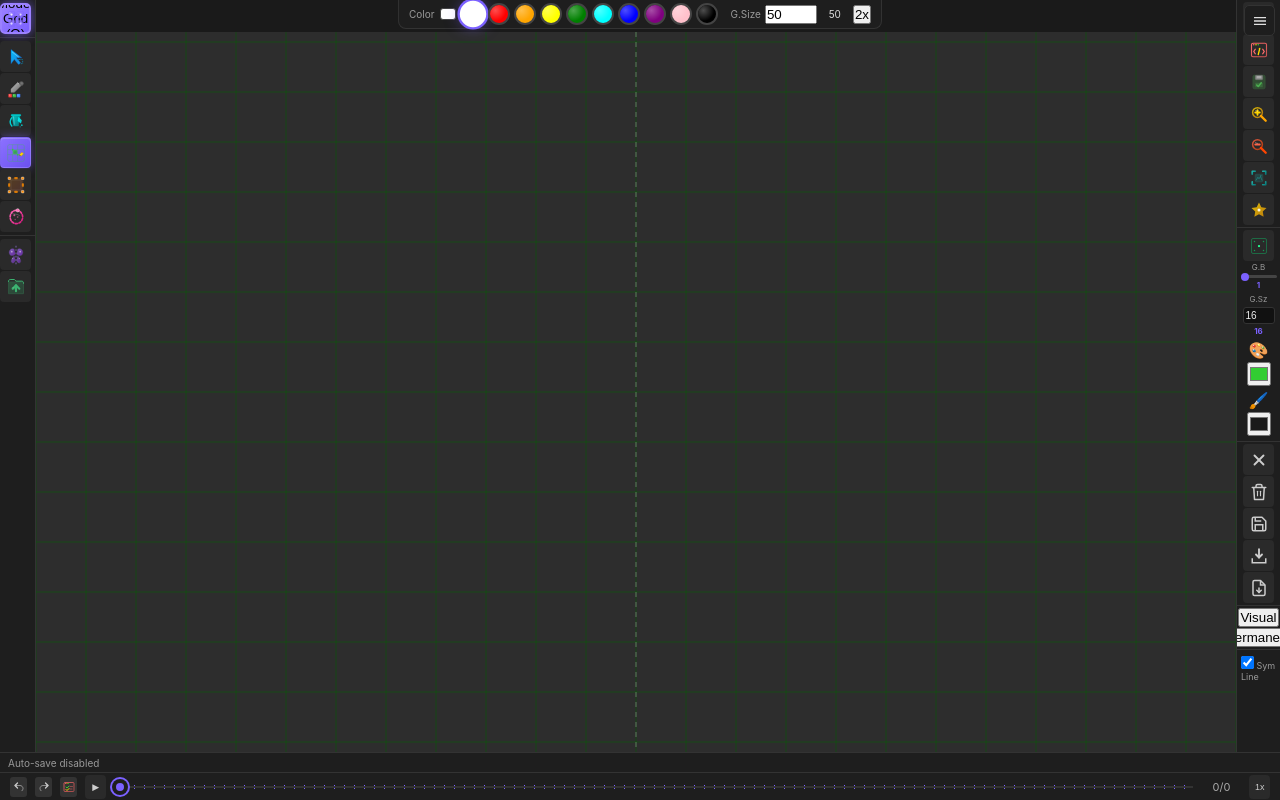
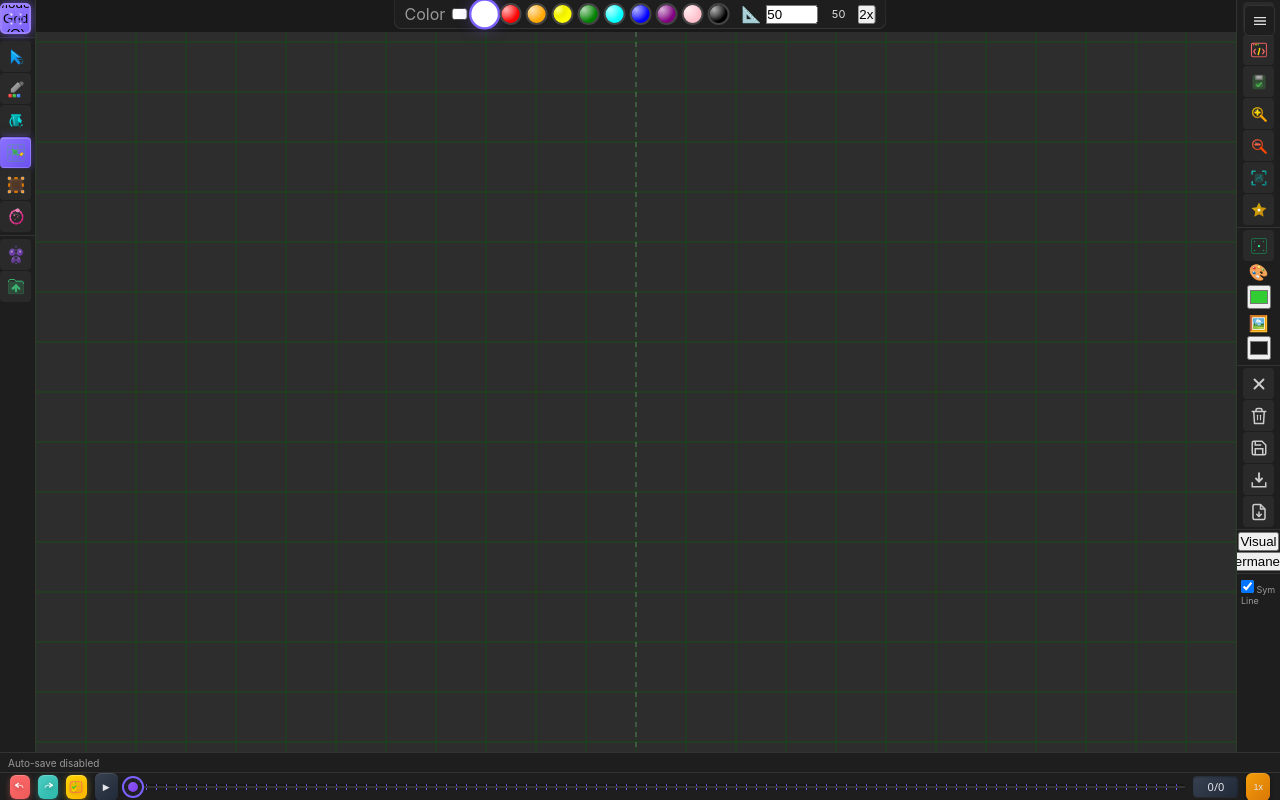
Before and after one commit to Istrimin/Vibe-Drawing, an Electron app: page index.html in a window 1280 px wide. Drawn offline with Linux system fonts and the light colour scheme.

Commit message:
улучшил кнопки, добавил колорпикерам градиент чтобы выглядили как круги

```diff
--- a/js/buttons-right.js
+++ b/js/buttons-right.js
@@ -40,22 +40,12 @@ export function createRightToolbar() {
             ${getGridSVG()}
         </button>
         <div class="tool-setting">
-            <label for="rightGridBrushSlider">G.B</label>
-            <input type="range" id="rightGridBrushSlider" min="1" max="15" step="1" value="1" data-tooltip="Grid Brush Size">
-            <span id="rightGridBrushValue">1</span>
+            <label>🎨</label>
+            <input type="color" id="gridColorPicker" value="#32CD32">
         </div>
         <div class="tool-setting">
-            <label for="gridSizeInputTop">G.Sz</label>
-            <input type="number" id="gridSizeInputRight" min="4" max="64" value="16">
-            <span id="gridSizeValueRight">16</span>
-        </div>
-        <div class="tool-setting">
-            <label title="🎨">🎨</label>
-            <input type="color" id="gridColorPicker" value="#32CD32" data-tooltip="Grid Color">
-        </div>
-        <div class="tool-setting">
-            <label title="🖌️">🖌️</label>
-            <input type="color" id="backgroundColorPicker" value="#1a1a1a" data-tooltip="Background Color">
+            <label>🖼️</label>
+            <input type="color" id="backgroundColorPicker" value="#1a1a1a">
         </div>
     `;
     rightToolbar.appendChild(gridGroup);
@@ -86,7 +76,7 @@ export function createRightToolbar() {
     const transformGroup = document.createElement('div');
     transformGroup.className = 'tool-group mode-switch';
     transformGroup.innerHTML = `
-        <button id="gridTransformBtn" data-mode="visual-only" title="Grid Transformation: Visual Only">Visual</button>
+        <button id="gridTransformBtn" data-mode="visual-only">Visual</button>
         <button id="gridTransformPermBtn" data-mode="permanent">Permanent</button>
     `;
     rightToolbar.appendChild(transformGroup);
--- a/js/buttons-timeline.js
+++ b/js/buttons-timeline.js
@@ -34,18 +34,32 @@ export function createTimelineControls() {
 }
 
 function getUndoSVG() {
-    return `<svg width="12" height="12" viewBox="0 0 24 24">
-        <path d="M9 14L4 9L9 4" fill="none" stroke="currentColor" stroke-width="2.5" stroke-linecap="round" stroke-linejoin="round"/>
-        <path d="M4 9H14C17.31 9 20 11.69 20 15C20 16.5 19.2 18.2 18 19.5" fill="none" stroke="currentColor" stroke-width="2" stroke-linecap="round" opacity="0.6"/>
-        <circle cx="6" cy="9" r="1.5" fill="currentColor" opacity="0.8"/>
+    return `<svg width="14" height="14" viewBox="0 0 24 24">
+        <defs>
+            <linearGradient id="undoGrad" x1="0%" y1="0%" x2="100%" y2="100%">
+                <stop offset="0%" style="stop-color:#ff8585;stop-opacity:1" />
+                <stop offset="100%" style="stop-color:#ff5252;stop-opacity:1" />
+            </linearGradient>
+        </defs>
+        <circle cx="9" cy="9" r="6" fill="url(#undoGrad)" opacity="0.2"/>
+        <path d="M9 6L5 9L9 12" fill="none" stroke="white" stroke-width="2.5" stroke-linecap="round" stroke-linejoin="round"/>
+        <path d="M5 9H12C14.5 9 16.5 10.5 17 12.5" fill="none" stroke="white" stroke-width="2" stroke-linecap="round" opacity="0.7"/>
+        <circle cx="5" cy="9" r="1.5" fill="white"/>
     </svg>`;
 }
 
 function getRedoSVG() {
-    return `<svg width="12" height="12" viewBox="0 0 24 24">
-        <path d="M15 14L20 9L15 4" fill="none" stroke="currentColor" stroke-width="2.5" stroke-linecap="round" stroke-linejoin="round"/>
-        <path d="M20 9H10C6.69 9 4 11.69 4 15C4 16.5 4.8 18.2 6 19.5" fill="none" stroke="currentColor" stroke-width="2" stroke-linecap="round" opacity="0.6"/>
-        <circle cx="18" cy="9" r="1.5" fill="currentColor" opacity="0.8"/>
+    return `<svg width="14" height="14" viewBox="0 0 24 24">
+        <defs>
+            <linearGradient id="redoGrad" x1="0%" y1="0%" x2="100%" y2="100%">
+                <stop offset="0%" style="stop-color:#6ed7cf;stop-opacity:1" />
+                <stop offset="100%" style="stop-color:#2ab7a9;stop-opacity:1" />
+            </linearGradient>
+        </defs>
+        <circle cx="15" cy="9" r="6" fill="url(#redoGrad)" opacity="0.2"/>
+        <path d="M15 6L19 9L15 12" fill="none" stroke="white" stroke-width="2.5" stroke-linecap="round" stroke-linejoin="round"/>
+        <path d="M19 9H12C9.5 9 7.5 10.5 7 12.5" fill="none" stroke="white" stroke-width="2" stroke-linecap="round" opacity="0.7"/>
+        <circle cx="19" cy="9" r="1.5" fill="white"/>
     </svg>`;
 }
 
@@ -65,21 +79,31 @@ function getTasksSVG() {
 }
 
 function getPlaySVG() {
-    return `<svg width="14" height="14" viewBox="0 0 24 24">
-        <defs><linearGradient id="playGrad" x1="0%" y1="0%" x2="100%" y2="100%"><stop offset="0%" style="stop-color:#7b61ff;stop-opacity:1" /><stop offset="100%" style="stop-color:#5b41ef;stop-opacity:0.9" /></linearGradient></defs>
-        <path d="M8 5L19 12L8 19Z" fill="url(#playGrad)" stroke="white" stroke-width="0.8" stroke-linejoin="round" class="play-icon"/>
-        <rect x="7" y="6" width="3.5" height="12" rx="1" fill="url(#playGrad)" stroke="white" stroke-width="0.5" class="pause-icon" style="display:none"/>
-        <rect x="13.5" y="6" width="3.5" height="12" rx="1" fill="url(#playGrad)" stroke="white" stroke-width="0.5" class="pause-icon" style="display:none"/>
+    return `<svg width="16" height="16" viewBox="0 0 24 24">
+        <defs>
+            <linearGradient id="playGrad" x1="0%" y1="0%" x2="100%" y2="100%">
+                <stop offset="0%" style="stop-color:#8b5cf6;stop-opacity:1" />
+                <stop offset="100%" style="stop-color:#7c3aed;stop-opacity:1" />
+            </linearGradient>
+        </defs>
+        <circle cx="12" cy="12" r="10" fill="url(#playGrad)" opacity="0.2"/>
+        <path d="M9 6L18 12L9 18Z" fill="white" stroke="white" stroke-width="1" stroke-linejoin="round" class="play-icon"/>
+        <rect x="8" y="7" width="2.5" height="10" rx="1" fill="white" class="pause-icon" style="display:none"/>
+        <rect x="13.5" y="7" width="2.5" height="10" rx="1" fill="white" class="pause-icon" style="display:none"/>
     </svg>`;
 }
 
 function getSpeedSVG() {
-    return `<svg width="14" height="14" viewBox="0 0 24 24">
-        <defs><linearGradient id="speedGrad" x1="0%" y1="0%" x2="100%" y2="100%"><stop offset="0%" style="stop-color:#FFD700;stop-opacity:1" /><stop offset="100%" style="stop-color:#FFA500;stop-opacity:0.9" /></linearGradient></defs>
-        <path d="M12 4C7 4 3 8 3 13H6C6 9.7 8.7 7 12 7C15.3 7 18 9.7 18 13H21C21 8 17 4 12 4Z" fill="url(#speedGrad)" opacity="0.3" stroke="url(#speedGrad)" stroke-width="1.5"/>
-        <line x1="12" y1="13" x2="16" y2="7" stroke="#FFD700" stroke-width="2" stroke-linecap="round"/>
-        <circle cx="12" cy="13" r="2" fill="#FFD700" stroke="white" stroke-width="0.5"/>
-        <line x1="17" y1="5" x2="19" y2="3" stroke="#FFA500" stroke-width="1.5" stroke-linecap="round" opacity="0.6"/>
-        <line x1="20" y1="8" x2="22" y2="8" stroke="#FFA500" stroke-width="1.5" stroke-linecap="round" opacity="0.6"/>
+    return `<svg width="16" height="16" viewBox="0 0 24 24">
+        <defs>
+            <linearGradient id="speedGrad" x1="0%" y1="0%" x2="100%" y2="100%">
+                <stop offset="0%" style="stop-color:#fbbf24;stop-opacity:1" />
+                <stop offset="100%" style="stop-color:#f59e0b;stop-opacity:1" />
+            </linearGradient>
+        </defs>
+        <circle cx="12" cy="12" r="10" fill="url(#speedGrad)" opacity="0.2"/>
+        <path d="M12 6C8 6 5 9 5 13H8C8 10.5 10 9 12 9C14 9 16 10.5 16 13H19C19 9 16 6 12 6Z" fill="white"/>
+        <path d="M12 13L14 10" stroke="white" stroke-width="2" stroke-linecap="round"/>
+        <circle cx="12" cy="13" r="1.5" fill="white"/>
     </svg>`;
 }
--- a/js/buttons-top.js
+++ b/js/buttons-top.js
@@ -8,7 +8,7 @@ export function createTopToolbar() {
     if (!topToolbar) return;
 
     // Brush size
-    const brushSetting = createSetting('brushSizeSlider', 'Brush', 1, 100, 3);
+    const brushSetting = createSetting('brushSizeSlider', '✏️', 1, 100, 3);
     topToolbar.appendChild(brushSetting);
 
     // Color picker
@@ -46,16 +46,16 @@ export function createTopToolbar() {
     });
 
     // Eraser size
-    const eraserSetting = createSetting('eraserSizeSlider', 'Eraser', 1, 200, 20);
+    const eraserSetting = createSetting('eraserSizeSlider', '🧹', 1, 200, 20);
     topToolbar.appendChild(eraserSetting);
 
     // Grid eraser
-    const gridEraser = createSetting('gridEraserSizeSlider', 'G.Eraser', 1, 32, 1);
+    const gridEraser = createSetting('gridEraserSizeSlider', '🧽', 1, 32, 1);
     gridEraser.classList.add('setting-grid');
     topToolbar.appendChild(gridEraser);
 
     // Grid brush
-    const gridBrush = createSetting('gridBrushSizeSlider', 'G.Brush', 1, 32, 1);
+    const gridBrush = createSetting('gridBrushSizeSlider', '🖌️', 1, 32, 1);
     gridBrush.classList.add('setting-grid');
     topToolbar.appendChild(gridBrush);
 
@@ -63,7 +63,7 @@ export function createTopToolbar() {
     const gridSizeSetting = document.createElement('div');
     gridSizeSetting.className = 'tool-setting-horizontal setting-grid';
     gridSizeSetting.innerHTML = `
-        <label for="gridSizeInputTop">G.Size</label>
+        <label for="gridSizeInputTop">📐</label>
         <input type="number" id="gridSizeInputTop" min="4" max="64" value="16">
         <span id="gridSizeValueTop">16</span>
     `;
--- a/js/history.js
+++ b/js/history.js
@@ -38,6 +38,12 @@ export function saveState() {
     if (state.undoStack.length > 50) {
         state.undoStack.shift();
         state.currentHistoryIndex = state.undoStack.length - 1;
+    }
+
+    // Update timeline frame counter immediately
+    const timelineFrame = document.getElementById('timelineFrame');
+    if (timelineFrame) {
+        timelineFrame.textContent = `${state.currentHistoryIndex + 1}/${state.undoStack.length}`;
     }
 }
 
--- a/style.css
+++ b/style.css
@@ -69,7 +69,7 @@ html, body {
 
 
 .tool-setting-horizontal { display: flex; align-items: center; gap: 4px; }
-.tool-setting-horizontal label { font-size: 10px; color: #999; }
+.tool-setting-horizontal label { font-size: 16px; color: #999; cursor: default; }
 .tool-setting-horizontal.setting-grid { display: none; }
 .tool-setting-horizontal.setting-normal { display: flex; }
 /* When grid mode is active, show grid settings, hide normal */
@@ -85,7 +85,7 @@ html, body {
     width: 10px; height: 10px; background: #ddd;
     cursor: pointer; border-radius: 50%;
 }
-.tool-setting-horizontal span { font-size: 10px; color: #ddd; width: 20px; text-align: right; }
+.tool-setting-horizontal span { font-size: 11px; color: #ddd; width: 24px; text-align: right; }
 .tool-setting-horizontal input[type="color"] {
     -webkit-appearance: none; -moz-appearance: none; appearance: none;
     width: 20px; height: 20px; background-color: transparent;
@@ -315,38 +315,36 @@ html, body {
 #right-toolbar .tool-btn { width: 31px; height: 31px; }
 .timeline-controls .tool-btn svg { width: 12px; height: 12px; }
 
-/* Custom tooltips */
+/* Custom tooltips - always appear to the LEFT of the button */
 .tool-btn .tooltip-text {
     visibility: hidden;
     opacity: 0;
     position: fixed;
-    bottom: 20px;
-    left: 50%;
-    transform: translateX(-50%);
-    padding: 6px 10px;
+    top: 50%;
+    transform: translateY(-50%);
+    padding: 5px 8px;
     background: #0a0a0a;
     color: #eee;
-    font-size: 12px;
+    font-size: 11px;
     white-space: nowrap;
-    border-radius: 5px;
+    border-radius: 4px;
     border: 1px solid #555;
     pointer-events: none;
-    transition: opacity 0.15s ease, visibility 0.15s ease;
+    transition: opacity 0.12s ease, visibility 0.12s ease;
     z-index: 99999;
-    box-shadow: 0 4px 12px rgba(0,0,0,0.6);
+    box-shadow: 0 2px 8px rgba(0,0,0,0.5);
     font-weight: 500;
 }
 .tool-btn .tooltip-arrow {
     visibility: hidden;
     opacity: 0;
     position: fixed;
-    bottom: 15px;
-    left: 50%;
-    transform: translateX(-50%);
+    top: 50%;
+    transform: translateY(-50%);
     border: 5px solid transparent;
-    border-top-color: #0a0a0a;
+    border-left-color: #0a0a0a;
     pointer-events: none;
-    transition: opacity 0.15s ease, visibility 0.15s ease;
+    transition: opacity 0.12s ease, visibility 0.12s ease;
     z-index: 99999;
 }
 .tool-btn:hover .tooltip-text,
@@ -402,7 +400,7 @@ html, body {
     display: flex; flex-direction: column; align-items: center;
     justify-content: center; width: 100%; gap: 2px; margin-bottom: 3px;
 }
-.tool-setting label { font-size: 8px; color: #999; margin-bottom: 1px; }
+.tool-setting label { font-size: 16px; color: #999; margin-bottom: 1px; cursor: default; }
 .tool-setting label[title] {
     font-size: 16px;
     cursor: help;
@@ -422,7 +420,7 @@ html, body {
     width: 8px; height: 8px; background: #7b61ff;
     cursor: pointer; border-radius: 50%;
 }
-.tool-setting span { font-size: 8px; color: #7b61ff; width: 20px; text-align: center; font-weight: bold; }
+.tool-setting span { font-size: 10px; color: #7b61ff; width: 24px; text-align: center; font-weight: bold; }
 input#gridColorPicker { width: 24px; height: 24px; }
 input#backgroundColorPicker { width: 24px; height: 24px; }
 
@@ -852,19 +850,69 @@ input#backgroundColorPicker { width: 24px; height: 24px; }
 }
 
 .timeline-controls .tool-btn {
-    width: 20px;
-    height: 20px;
-    background: #333;
-    border-radius: 3px;
+    width: 24px;
+    height: 24px;
+    border: none;
+    border-radius: 6px;
+    cursor: pointer;
+    display: flex;
+    align-items: center;
+    justify-content: center;
+    transition: all 0.2s ease;
+    position: relative;
+    overflow: hidden;
+}
+.timeline-controls .tool-btn::before {
+    content: '';
+    position: absolute;
+    inset: 0;
+    background: linear-gradient(135deg, rgba(255,255,255,0.2) 0%, transparent 50%);
+    opacity: 0;
+    transition: opacity 0.2s ease;
+}
+.timeline-controls .tool-btn:hover::before {
+    opacity: 1;
+}
+#undoBtn {
+    background: linear-gradient(135deg, #FF6B6B 0%, #ee5a5a 100%);
+    box-shadow: 0 2px 6px rgba(255, 107, 107, 0.4), inset 0 1px 0 rgba(255,255,255,0.2);
+}
+#undoBtn:hover {
+    background: linear-gradient(135deg, #ff8585 0%, #FF6B6B 100%);
+    transform: scale(1.15);
+    box-shadow: 0 4px 12px rgba(255, 107, 107, 0.6), inset 0 1px 0 rgba(255,255,255,0.3);
+}
+#redoBtn {
+    background: linear-gradient(135deg, #4ECDC4 0%, #2ab7a9 100%);
+    box-shadow: 0 2px 6px rgba(78, 205, 196, 0.4), inset 0 1px 0 rgba(255,255,255,0.2);
+}
+#redoBtn:hover {
+    background: linear-gradient(135deg, #6ed7cf 0%, #4ECDC4 100%);
+    transform: scale(1.15);
+    box-shadow: 0 4px 12px rgba(78, 205, 196, 0.6), inset 0 1px 0 rgba(255,255,255,0.3);
+}
+#tasksBtn {
+    background: linear-gradient(135deg, #FFD700 0%, #ffb700 100%);
+    box-shadow: 0 2px 6px rgba(255, 215, 0, 0.4), inset 0 1px 0 rgba(255,255,255,0.3);
+}
+#tasksBtn:hover {
+    background: linear-gradient(135deg, #ffe44d 0%, #FFD700 100%);
+    transform: scale(1.15);
+    box-shadow: 0 4px 12px rgba(255, 215, 0, 0.6), inset 0 1px 0 rgba(255,255,255,0.4);
+}
+.timeline-controls .tool-btn svg {
+    width: 14px;
+    height: 14px;
+    filter: drop-shadow(0 1px 2px rgba(0,0,0,0.3));
 }
 
 .timeline-btn {
-    width: 24px;
-    height: 24px;
+    width: 28px;
+    height: 28px;
     border: none;
-    background: #2a2a2a;
-    color: #ccc;
-    border-radius: 4px;
+    background: linear-gradient(135deg, #374151 0%, #1f2937 100%);
+    color: #e5e7eb;
+    border-radius: 6px;
     cursor: pointer;
     display: flex;
     align-items: center;
@@ -873,12 +921,13 @@ input#backgroundColorPicker { width: 24px; height: 24px; }
     transition: all 0.2s ease;
     position: relative;
     overflow: hidden;
+    box-shadow: 0 2px 4px rgba(0,0,0,0.3), inset 0 1px 0 rgba(255,255,255,0.1);
 }
 .timeline-btn::before {
     content: '';
     position: absolute;
     inset: 0;
-    background: radial-gradient(circle at center, rgba(255,255,255,0.08) 0%, transparent 70%);
+    background: linear-gradient(135deg, rgba(255,255,255,0.15) 0%, transparent 50%);
     opacity: 0;
     transition: opacity 0.2s ease;
 }
@@ -886,52 +935,65 @@ input#backgroundColorPicker { width: 24px; height: 24px; }
     opacity: 1;
 }
 .timeline-btn:hover {
-    background: #3a3a3a;
+    background: linear-gradient(135deg, #4b5563 0%, #374151 100%);
     color: white;
-    transform: scale(1.1);
-    box-shadow: 0 2px 6px rgba(0,0,0,0.3);
+    transform: scale(1.15);
+    box-shadow: 0 4px 12px rgba(0,0,0,0.4), inset 0 1px 0 rgba(255,255,255,0.15);
 }
 .timeline-btn.playing {
-    background: linear-gradient(135deg, #8b71ff 0%, #6b51ef 100%);
+    background: linear-gradient(135deg, #10b981 0%, #059669 100%);
     color: white;
-    box-shadow: 0 0 8px rgba(123, 97, 255, 0.5);
+    box-shadow: 0 0 12px rgba(16, 185, 129, 0.5), 0 2px 4px rgba(0,0,0,0.3), inset 0 1px 0 rgba(255,255,255,0.2);
+}
+.timeline-btn.playing:hover {
+    background: linear-gradient(135deg, #34d399 0%, #10b981 100%);
+    box-shadow: 0 0 16px rgba(16, 185, 129, 0.7), 0 4px 12px rgba(0,0,0,0.4);
+}
+#timelineSpeedBtn {
+    background: linear-gradient(135deg, #f59e0b 0%, #d97706 100%);
+}
+#timelineSpeedBtn:hover {
+    background: linear-gradient(135deg, #fbbf24 0%, #f59e0b 100%);
+    box-shadow: 0 4px 12px rgba(245, 158, 11, 0.5), 0 2px 4px rgba(0,0,0,0.3);
 }
 .timeline-btn svg {
     width: 16px;
     height: 16px;
+    filter: drop-shadow(0 1px 2px rgba(0,0,0,0.3));
 }
 
 .timeline-slider {
     -webkit-appearance: none;
     appearance: none;
     width: 100%;
-    height: 4px;
-    background: #444;
+    height: 6px;
+    background: linear-gradient(90deg, #1f2937 0%, #374151 100%);
     outline: none;
-    border-radius: 2px;
+    border-radius: 3px;
     cursor: pointer;
     position: relative;
-    min-width: 200px; /* Minimum width to ensure usability */
+    min-width: 200px;
+    box-shadow: inset 0 1px 3px rgba(0,0,0,0.4);
 }
 
 .timeline-slider::-webkit-slider-thumb {
     -webkit-appearance: none;
     appearance: none;
-    width: 12px;
-    height: 12px;
-    background: #7b61ff;
+    width: 14px;
+    height: 14px;
+    background: linear-gradient(135deg, #8b5cf6 0%, #7c3aed 100%);
     border-radius: 50%;
     cursor: pointer;
     z-index: 10;
     position: relative;
-    box-shadow: 0 0 0 2px #1e1e1e, 0 0 0 4px #7b61ff;
+    box-shadow: 0 0 0 2px #1e1e1e, 0 0 8px rgba(139, 92, 246, 0.6);
     border: 2px solid #1e1e1e;
 }
 
 .timeline-slider::-moz-range-thumb {
-    width: 12px;
-    height: 12px;
-    background: #7b61ff;
+    width: 14px;
+    height: 14px;
+    background: linear-gradient(135deg, #8b5cf6 0%, #7c3aed 100%);
     border-radius: 50%;
     cursor: pointer;
     border: none;
@@ -998,9 +1060,14 @@ input#backgroundColorPicker { width: 24px; height: 24px; }
 
 #timelineFrame {
     font-size: 11px;
-    color: #aaa;
-    min-width: 40px;
+    font-family: 'Segoe UI', monospace;
+    color: #e5e7eb;
+    min-width: 45px;
     text-align: center;
+    background: linear-gradient(135deg, #374151 0%, #1f2937 100%);
+    padding: 3px 8px;
+    border-radius: 4px;
+    box-shadow: inset 0 1px 2px rgba(0,0,0,0.3), 0 1px 0 rgba(255,255,255,0.05);
 }
 ::-webkit-scrollbar { width: 4px; height: 4px; }
 ::-webkit-scrollbar-thumb { background: #444; }
@@ -1014,19 +1081,38 @@ input#backgroundColorPicker { width: 24px; height: 24px; }
     width: 22px;
     height: 22px;
     border: 2px solid #444;
-    border-radius: 50%; /* Circle shape */
+    border-radius: 50%;
     cursor: pointer;
     transition: transform 0.1s ease, border-color 0.1s ease, box-shadow 0.1s ease;
     padding: 0;
     position: relative;
     overflow: hidden;
 }
+/* Gradient overlay for all swatches - gives depth/shine effect */
 .color-swatch::before {
     content: '';
     position: absolute;
     inset: 0;
-    background: radial-gradient(circle at 30% 30%, rgba(255,255,255,0.3) 0%, transparent 60%);
+    background: radial-gradient(circle at 25% 25%, rgba(255,255,255,0.7) 0%, rgba(255,255,255,0.35) 35%, transparent 65%);
     border-radius: 50%;
+    pointer-events: none;
+    z-index: 1;
+}
+/* Yellow needs darker gradient since it's light */
+.color-swatch[data-color="#ffff00"]::before {
+    background: radial-gradient(circle at 25% 25%, rgba(255,255,255,0.5) 0%, rgba(200,200,0,0.3) 35%, transparent 65%);
+}
+/* Additional bottom shadow for 3D effect - ONLY for black swatch */
+.color-swatch[data-color="#000000"]::after {
+    content: '';
+    position: absolute;
+    bottom: 0;
+    left: 0;
+    right: 0;
+    height: 40%;
+    background: linear-gradient(to top, rgba(0,0,0,0.3) 0%, transparent 100%);
+    border-radius: 50%;
+    pointer-events: none;
 }
 .color-swatch:hover {
     transform: scale(1.15);
```
Also changed, not shown: js/ui.js (+6 -4 lines).
